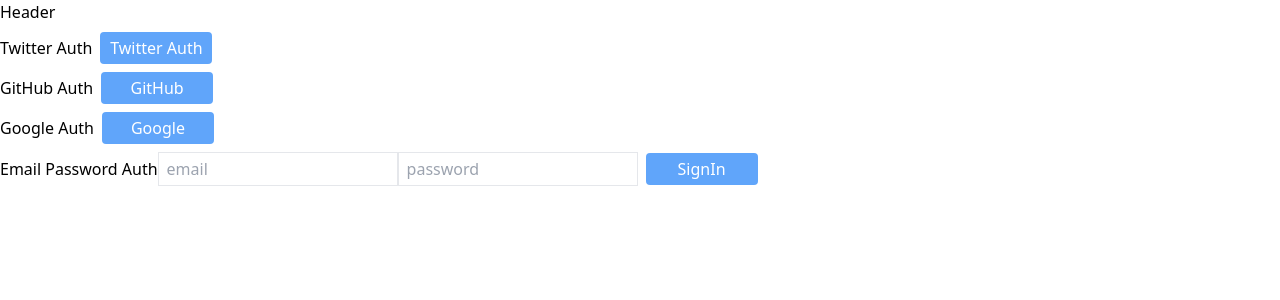
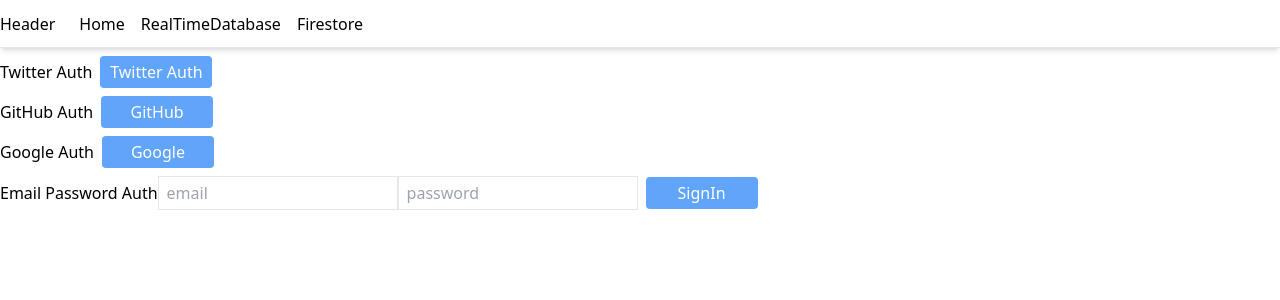
Before and after one commit to hironomiu/typescript-react-firebase, a React (Create React App) app: page /auth in a window 1280 px wide. Shown: the top 300 px of the page. Built offline with nearby package versions, Linux system fonts and the light colour scheme; no server answers.

Commit message:
commited

```diff
--- a/src/App.tsx
+++ b/src/App.tsx
@@ -3,6 +3,8 @@
 import { RecoilRoot } from 'recoil'
 import Auth from './components/Auth'
 import Main from './components/Main'
+import RealTimeDatabase from './components/RealTimeDatabase'
+import Firestore from './components/Firestore'
 const App = () => {
   return (
     <div>
@@ -10,7 +12,14 @@
         <BrowserRouter>
           <Routes>
             <Route path="/" element={<Layout />}>
-              <Route path="/" element={<Main />}></Route>
+              <Route path="/" element={<Main />}>
+                <Route path="/" element={<RealTimeDatabase />}></Route>
+                <Route
+                  path="/realtimedatabase"
+                  element={<RealTimeDatabase />}
+                ></Route>
+                <Route path="/firestore" element={<Firestore />}></Route>
+              </Route>
               <Route path="/auth" element={<Auth />}></Route>
             </Route>
           </Routes>
--- a/src/components/Header.tsx
+++ b/src/components/Header.tsx
@@ -1,9 +1,20 @@
-import React from 'react'
+import { Link } from 'react-router-dom'
 
 const Header = () => {
   return (
-    <header className="">
+    <header className="flex items-center h-12 border-b-[1px] shadow-md">
       <div>Header</div>
+      <nav className="ml-4">
+        <Link to="/" className="mx-2">
+          Home
+        </Link>
+        <Link to="/realtimedatabase" className="mx-2">
+          RealTimeDatabase
+        </Link>
+        <Link to="/firestore" className="mx-2">
+          Firestore
+        </Link>
+      </nav>
     </header>
   )
 }
--- a/src/components/Main.tsx
+++ b/src/components/Main.tsx
@@ -6,7 +6,7 @@
 import RealTimeDatabase from './RealTimeDatabase'
 import Firestore from './Firestore'
 import { getAuth, onAuthStateChanged } from 'firebase/auth'
-
+import { Outlet } from 'react-router-dom'
 const Main = memo(() => {
   const setIsLogin = useSetRecoilState(isLoginState)
   const isLogin = useRecoilValue(isLoginState)
@@ -46,14 +46,13 @@
   }, [setIsLogin, setUser])
 
   return (
-    <main className="flex flex-col justify-center items-center">
+    <main className="flex flex-col justify-center items-center mt-8">
       <h1>
         {user.nickname} is Logged in
         <button onClick={firebaeSignOut}>Logout?</button>
       </h1>
       <div className="flex">
-        <RealTimeDatabase />
-        <Firestore />
+        <Outlet />
       </div>
     </main>
   )
```
